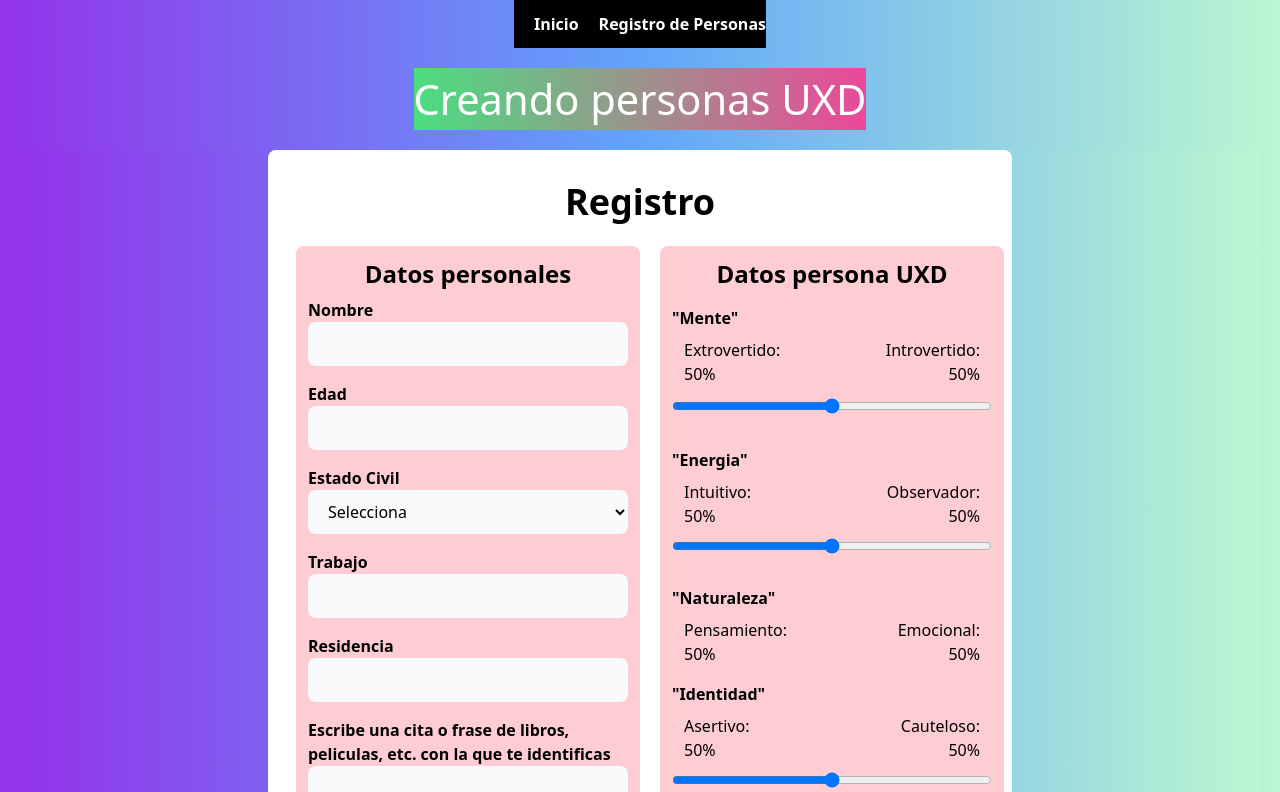
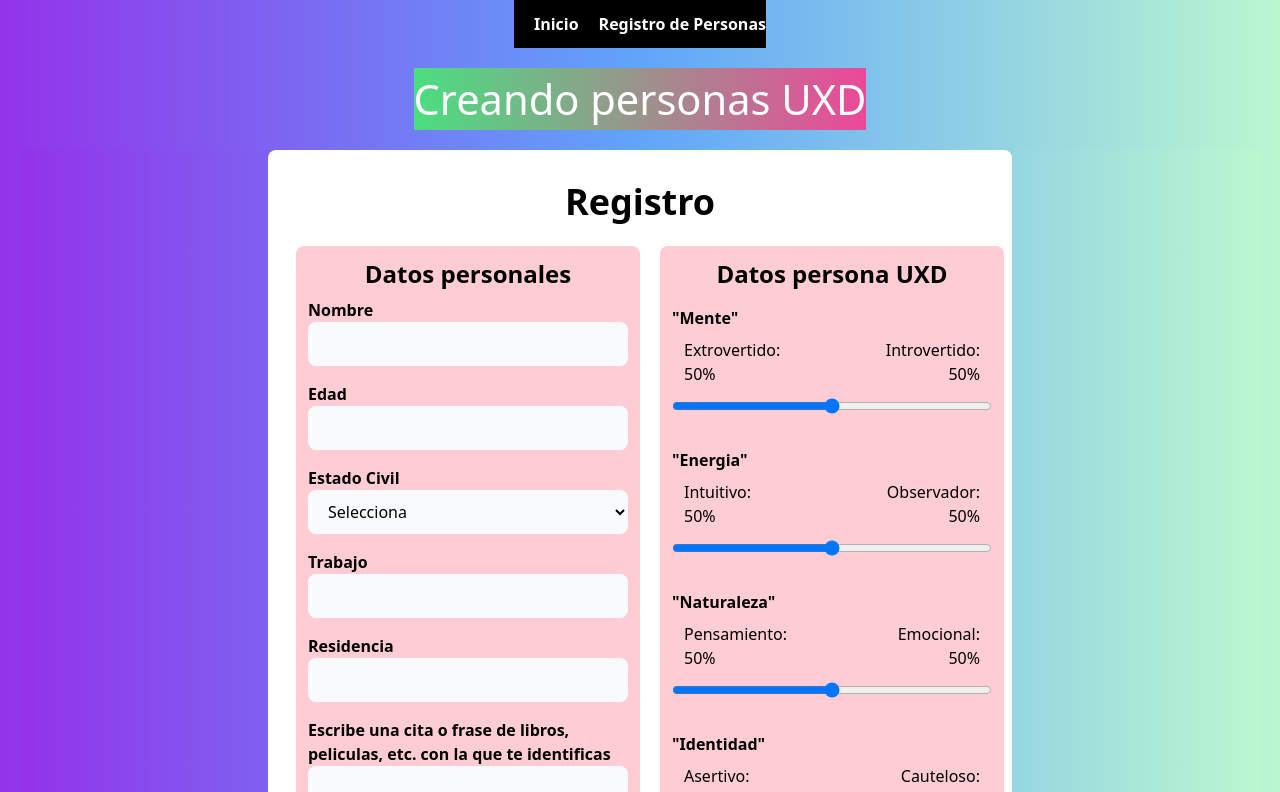
Before and after one commit to Yadira-Canche-Hernandez/SPA_PERSONASUXD, a Vue app: page /RegistroPersonas in a window 1280 px wide. Shown: the top 792 px of the page. Built offline with nearby package versions, Linux system fonts and the light colour scheme.

Commit message:
Agregue componente InputSlider  para Personalidad 2, 3 y 4

```diff
--- a/src/components/RegistroPersonas.vue
+++ b/src/components/RegistroPersonas.vue
@@ -83,8 +83,21 @@ export default {
           this.Bio=a
         },
 
+        //Personalidades
         SliderP1(s){
           this.Personalidad1=s
+        },
+
+        SliderP2(s){
+          this.Personalidad2=s
+        },
+
+        SliderP3(s){
+          this.Personalidad3=s
+        },
+
+        SliderP4(s){
+          this.Personalidad4=s
         },
 
         //Función para enviar informacion de una persona
@@ -333,7 +346,8 @@ export default {
 
               </div>
 
-              <input type="range" v-model="Personalidad2" class="w-full py-2.5 px-4 rounded-lg bg-gray-100 focus:shadow focus:bg-white focus:outline-none" id="Personalidad2" placeholder="" typeof="slider" min="0" max="100"/>
+              <!--Uso al componente-->
+              <InputSlider @porcentaje="SliderP2" ></InputSlider>
             </div>
 
             <div class="w-full mt-4">
@@ -352,6 +366,8 @@ export default {
 
               </div>
 
+              <!--Uso al componente-->
+              <InputSlider @porcentaje="SliderP3" ></InputSlider>
 
             </div>
 
@@ -371,7 +387,8 @@ export default {
 
               </div>
 
-              <input type="range" v-model="Personalidad4" class="w-full py-2.5 px-4 rounded-lg bg-gray-100 focus:shadow focus:bg-white focus:outline-none" id="Personalidad4" placeholder="" typeof="slider" min="0" max="100"/>
+              <!--Uso al componente-->
+              <InputSlider @porcentaje="SliderP4" ></InputSlider>
             </div>
 
             <div class="w-full mt-4">
```
